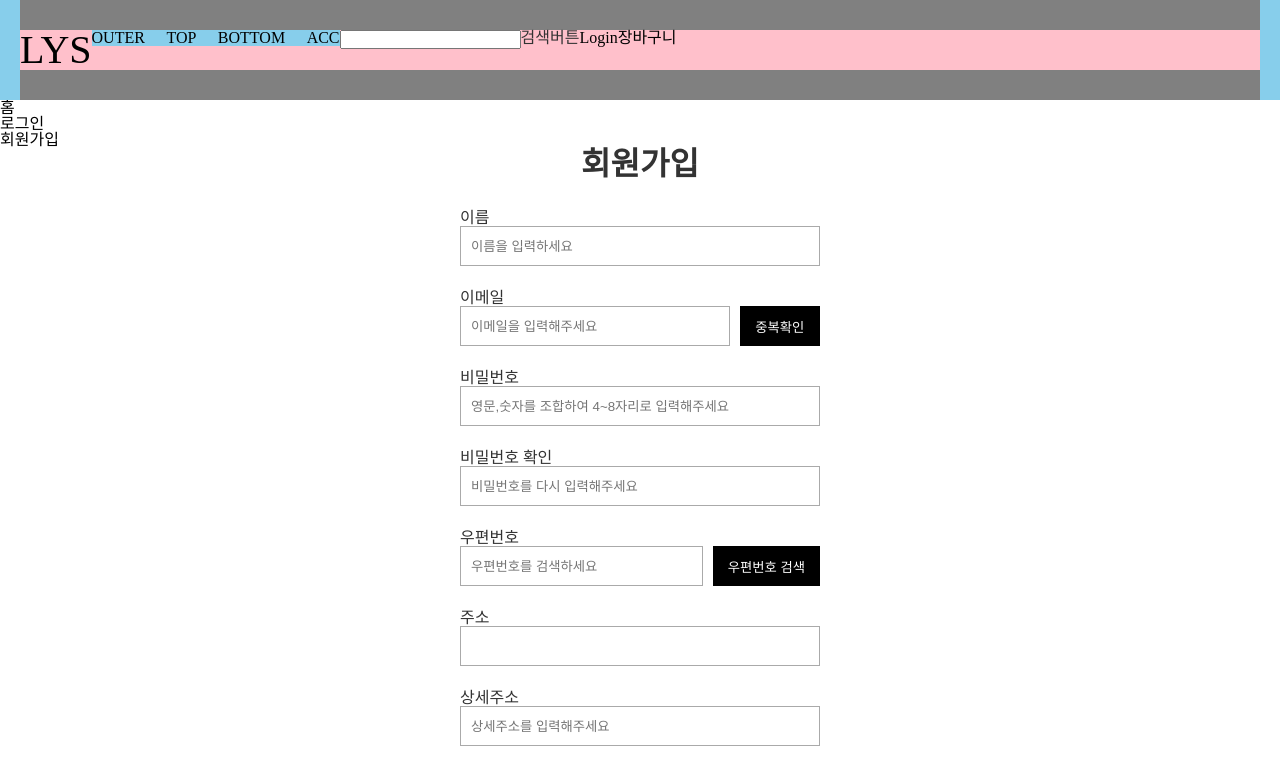
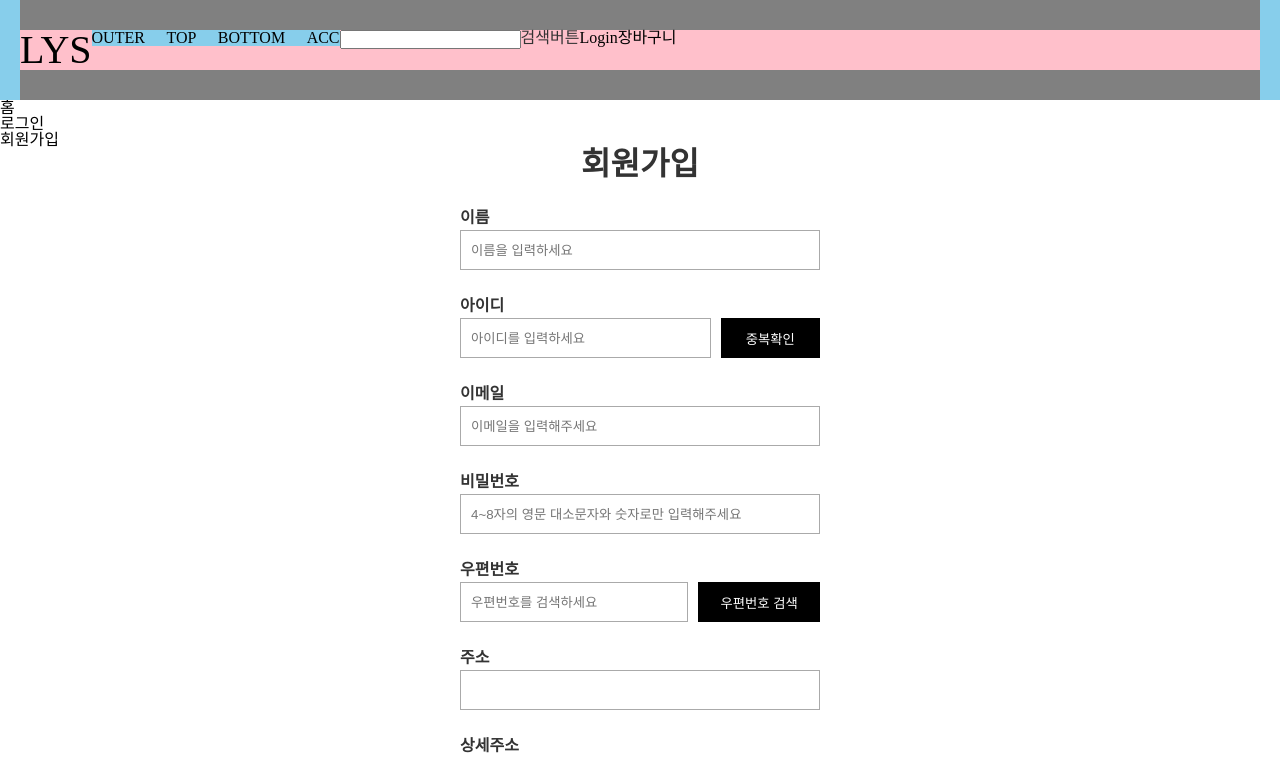
Before and after one commit to SuperMiniBeans/Front, a React (Create React App) app: page /join in a window 1280 px wide. Shown: the top 757 px of the page. Built offline with nearby package versions, Linux system fonts and the light colour scheme.

Commit message:
[ADD] 에러메세지 색상 추가, 스타일 수정 등등

```diff
--- a/src/pages/Join.js
+++ b/src/pages/Join.js
@@ -1,7 +1,7 @@
 import styled from "styled-components";
 import { useState } from "react";
 import axios from "axios";
-// import { response } from "express";
+import { useNavigate } from "react-router-dom";
 import { BtnBg } from "../styles/ButtonStyle";
 import { FlexBox } from "../styles/Layout";
 import Post from "../components/Post";
@@ -9,9 +9,10 @@ import Post from "../components/Post";
 function Join() {
   // 사용자 정보
   const [name, setName] = useState("");
+  const [id, setId] = useState("");
+  const [password, setPassword] = useState("");
+  // const [passwordConfirm, setPasswordConfirm] = useState("");
   const [email, setEmail] = useState("");
-  const [password, setPassword] = useState("");
-  const [passwordConfirm, setPasswordConfirm] = useState("");
   const [enroll_company, setEnroll_company] = useState({
     postcode: '',
     address1: '',
@@ -21,35 +22,47 @@ function Join() {
   const [phoneNumber, setphoneNumber] = useState("");
 
   // 에러 메세지
+  const [IdMessage, SetIdMessage] = useState("");
   const [emailMessage, setEmailMessage] = useState("");
   const [passwordMessage, setPasswordMessage] = useState("");
-  const [passwordConfirmMessage, setPasswordConfirmMessage] = useState("");
+  // const [passwordConfirmMessage, setPasswordConfirmMessage] = useState("");
   const [phoneNumMessage, setphoneNumMessage] = useState("");
-  // const [msgColor, setMsgColor] = useState("green");
+  const [idMsgColor, setIdMsgColor] = useState({color: "#F82A2A"});
+  const [emailMsgColor, setEmailMsgColor] = useState({color: "#F82A2A"});
+  const [pswMsgColor, setPswMsgColor] = useState({color: "#F82A2A"});
+  // const [pswConfirmMsgColor, setPswConfirmMsgColor] = useState({color: "#F82A2A"});
+  const [phoneNumMsgColor, setPhoneNumMsgColor] = useState({color: "#F82A2A"});
+
 
   // 주소 검색창 팝업
   const [popup, setPopup] = useState(false);
+
+  const navigate = useNavigate();
 
   // 사용자 이름 받기
   const userName = e => {
     setName(e.target.value);
   }
 
-  // 사용자 이메일 받기, 유효성 검사
-  const userEmail = e => {
-    setEmail(e.target.value);
-    const emailReg = /^[A-Za-z0-9]([-_.]?[A-Za-z0-9])*@[A-Za-z0-9]([-_.]?[A-Za-z0-9])*\.[A-Za-z]{2,3}$/;
+  // 사용자 아이디 받기
+  const userId = e => {
+    setId(e.target.value);
 
-    if (!emailReg.test(e.target.value)) {
-      setEmailMessage("잘못된 이메일 형식입니다");
+    const idReg = /^[A-Za-z0-9]{2,10}$/;
+    if (!idReg.test(e.target.value)) {
+      SetIdMessage("잘못된 아이디 형식입니다");
+      setIdMsgColor({color: '#F82A2A'});
+
     } else {
-      setEmailMessage("올바른 이메일 형식입니다");
+      SetIdMessage("올바른 아이디 형식입니다");
+      setIdMsgColor({color: '#84D270'});
+
     }
   }
 
-  // 이메일 중복 체크
-  function checkEmail() {
-    axios.get('/join')
+  // 아이디 중복 체크
+  function checkId() {
+    axios.post('/join')
       .then(response => {
         if(response.data === 1) {
           alert('이미 사용중인 아이디입니다');
@@ -65,20 +78,39 @@ function Join() {
     const passwordReg = /^[A-Za-z0-9]{4,8}$/;
 
     if (!passwordReg.test(e.target.value)) {
-      setPasswordMessage("잘못된 비밀번호 형식입니다");
+      setPasswordMessage("비밀번호는 4~8자의 영문 대소문자와 숫자로만 입력해주세요");
+      setPswMsgColor({color: '#F82A2A'});
     } else {
       setPasswordMessage("올바른 비밀번호 형식입니다");
+      setPswMsgColor({color: '#84D270'});
     }
   }
+  // 사용자 비밀번호 확인
+  // const userPasswordConfirm = e => {
+  //   setPasswordConfirm(e.target.value);
 
-  // 사용자 비밀번호 확인
-  const userPasswordConfirm = e => {
-    setPasswordConfirm(e.target.value);
+  //   if(password !== e.target.value) {
+  //     setPasswordConfirmMessage("입력한 비밀번호와 다릅니다");
+  //     pswConfirmMsgColor({color: '#F82A2A'});
 
-    if(password !== e.target.value) {
-      setPasswordConfirmMessage("입력한 비밀번호와 다릅니다");
+  //   } else {
+  //     setPasswordConfirmMessage("올바르게 입력되었습니다");
+  //     pswConfirmMsgColor({color: '#84D270'});
+
+  //   }
+  // }
+
+  // 사용자 이메일 받기, 유효성 검사
+  const userEmail = e => {
+    setEmail(e.target.value);
+    const emailReg = /^[A-Za-z0-9]([-_.]?[A-Za-z0-9])*@[A-Za-z0-9]([-_.]?[A-Za-z0-9])*\.[A-Za-z]{2,3}$/;
+
+    if (!emailReg.test(e.target.value)) {
+      setEmailMessage("잘못된 이메일 형식입니다");
+      setEmailMsgColor({color: '#F82A2A'});
     } else {
-      setPasswordConfirmMessage("올바르게 입력되었습니다");
+      setEmailMessage("올바른 이메일 형식입니다");
+      setEmailMsgColor({color: '#84D270'});
     }
   }
 
@@ -106,8 +138,10 @@ function Join() {
 
     if (!phonNumReg.test(e.target.value)) {
       setphoneNumMessage("올바른 형식이 아닙니다");
+      setPhoneNumMsgColor({color: '#F82A2A'});
     } else {
       setphoneNumMessage("올바르게 입력되었습니다");
+      setPhoneNumMsgColor({color: '#84D270'});
     }
   }
 
@@ -118,7 +152,7 @@ function Join() {
       name === "" ||
       email === "" ||
       password === "" ||
-      passwordConfirm === "" ||
+      // passwordConfirm === "" ||
       enroll_company.postcode === "" ||
       enroll_company.address1 === "" ||
       address2 === "" ||
@@ -128,129 +162,143 @@ function Join() {
     } else {
       axios.post('/join', {
         userName: name,
+        userId: id,
+        userPassword: password,
         userEmail: email,
-        userPassword: password,
         userAddressNumber: enroll_company.postcode,
         userAddress1: enroll_company.address1,
         userAddress2: address2,
         userAddress3: enroll_company.address3,
-        userPhoneNumber: phoneNumber,
+        // userPhoneNumber: phoneNumber,
       })
         .then(response => {
           alert(response.status + " 회원가입이 완료되었습니다.");
-          console.log('성공','이름:'+ name, '이메일:'+email,'비밀번호:'+password, '우편번호:'+enroll_company.postcode, '주소:'+enroll_company.address1, '상세주소:'+address2, '참고항목:'+enroll_company.address3, '휴대폰 번호:'+phoneNumber);
+          console.log('성공');
+          navigate('/join/joincomplete');
+
+          // console.log('성공','이름:'+ name, '이메일:'+email,'비밀번호:'+password, '우편번호:'+enroll_company.postcode, '주소:'+enroll_company.address1, '상세주소:'+address2, '참고항목:'+enroll_company.address3, '휴대폰 번호:'+phoneNumber);
         }).catch(error => {
           alert(error);
-          console.log('실패', '이름:'+ name, '이메일:'+email,'비밀번호:'+password, '우편번호:'+enroll_company.postcode, '주소:'+enroll_company.address1, '상세주소:'+address2, '참고항목:'+enroll_company.address3, '휴대폰 번호:'+phoneNumber);
+          console.log('실패');
+
+          // console.log('실패', '이름:'+ name, '이메일:'+email,'비밀번호:'+password, '우편번호:'+enroll_company.postcode, '주소:'+enroll_company.address1, '상세주소:'+address2, '참고항목:'+enroll_company.address3, '휴대폰 번호:'+phoneNumber);
         });
     }
   }
 
   return (
     <JoinWrapper>
-      <div className="Join">
       <TitleCenter><h2>회원가입</h2></TitleCenter>
 
       <FormWrap action="/join" method="POST">
         <ItemWrap>
-            <div>
+          <LabelWrap>
             <label>이름</label>
-            </div>
+          </LabelWrap>
           <div>
             <Input type="text" name="userName" value={name} placeholder="이름을 입력하세요" onChange={userName}></Input>
           </div>
         </ItemWrap>
 
-          <ItemWrap className="ItemWrap">
-            <div>
-              <label>이메일</label>
-            </div>
+        <ItemWrap>
+          <LabelWrap>
+            <label>아이디</label>
+          </LabelWrap>
           <div>
             <FlexBox>
-                <EmailInput type="text" name="userEmail" value={email} placeholder="이메일을 입력해주세요" onChange={userEmail}></EmailInput>
-                <EmailChkBtn onClick={checkEmail} style={{width: '90px'}}>중복확인</EmailChkBtn>
+              <IdInput type="text" name="userId" value={id} placeholder="아이디를 입력하세요" maxLength={8} onChange={userId}></IdInput>
+              <IdChkBtn onClick={checkId}>중복확인</IdChkBtn>
             </FlexBox>
-              <div><span>{emailMessage}</span></div>
+            <div><ErrMsg style={idMsgColor}>{IdMessage}</ErrMsg></div>
           </div>
         </ItemWrap>
 
         <ItemWrap>
+          <LabelWrap>
+            <label>이메일</label>
+          </LabelWrap>
           <div>
-              <label>비밀번호</label>
-            </div>
-            <div>
-              <Input
-                type="password" name="userPassword" value={password} placeholder="영문,숫자를 조합하여 4~8자리로 입력해주세요" maxLength={8} onChange={userPassword} ></Input>
-              <div><span>{passwordMessage}</span></div>
+            <Input type="text" name="userEmail" value={email} placeholder="이메일을 입력해주세요" onChange={userEmail}></Input>
+            <div><ErrMsg style={emailMsgColor}>{emailMessage}</ErrMsg></div>
           </div>
         </ItemWrap>
 
         <ItemWrap>
-            <div>
-              <label>비밀번호 확인</label>
-            </div>
+          <LabelWrap>
+            <label>비밀번호</label>
+          </LabelWrap>
           <div>
             <Input
-                type="password" name="userPasswordConfirm" value={passwordConfirm} placeholder="비밀번호를 다시 입력해주세요" maxLength={8} onChange={userPasswordConfirm}></Input>
-              <div><span>{passwordConfirmMessage}</span></div>
+              type="password" name="userPassword" value={password} placeholder="4~8자의 영문 대소문자와 숫자로만 입력해주세요" maxLength={8} onChange={userPassword} ></Input>
+            <div><ErrMsg style={pswMsgColor}>{passwordMessage}</ErrMsg></div>
           </div>
         </ItemWrap>
 
+        {/* <ItemWrap>
+          <LabelWrap>
+            <label>비밀번호 확인</label>
+          </LabelWrap>
+          <div>
+            <Input
+              type="password" value={passwordConfirm} placeholder="비밀번호를 다시 입력해주세요" maxLength={8} onChange={userPasswordConfirm}></Input>
+            <div><ErrMsg style={msgColor}>{passwordConfirmMessage}</ErrMsg></div>
+          </div>
+        </ItemWrap> */}
+
         <ItemWrap>
-            <div>
+          <LabelWrap>
             <label>우편번호</label>
-            </div>
+          </LabelWrap>
           <div>
             <FlexBox>
               <PostcodeInput type="number" name="userAddressNumber" value={enroll_company.postcode} placeholder="우편번호를 검색하세요" onChange={handleInput} readOnly></PostcodeInput>
-                <AdrSearchBtn onClick={handleComplete} style={{width: '120px'}}>우편번호 검색</AdrSearchBtn>
+              <AdrSearchBtn onClick={handleComplete}>우편번호 검색</AdrSearchBtn>
             </FlexBox>
             {popup && <Post company={enroll_company} setcompany={setEnroll_company}></Post>}
           </div>
         </ItemWrap>
 
         <ItemWrap>
-            <div>
+          <LabelWrap>
             <label>주소</label>
-            </div>
+          </LabelWrap>
           <div>
             <Input type="text" name="userAddress1" value={enroll_company.address1} onChange={handleInput} readOnly></Input>
           </div>
         </ItemWrap>
 
         <ItemWrap>
-            <div>
+          <LabelWrap>
             <label>상세주소</label>
-            </div>
+          </LabelWrap>
           <div>
             <Input type="text" name="userAddress2" value={address2} placeholder="상세주소를 입력해주세요" onChange={userAddress2} ></Input>
           </div>
         </ItemWrap>
 
         <ItemWrap>
-            <div>
+          <LabelWrap>
             <label>참고항목</label>
-            </div>
+          </LabelWrap>
           <div>
             <Input type="text" name="userAddress3" value={enroll_company.address3} onChange={handleInput}></Input>
           </div>
         </ItemWrap>
 
         <ItemWrap>
-            <div>
+          <LabelWrap>
             <label>휴대폰 번호</label>
-            </div>
+          </LabelWrap>
           <div>
             <Input type="text" name="userPhoneNumber" value={phoneNumber} placeholder="숫자만 입력해주세요" onChange={userPhoneNumber} ></Input>
-              <div><span>{phoneNumMessage}</span></div>
+            <div><ErrMsg style={phoneNumMsgColor}>{phoneNumMessage}</ErrMsg></div>
           </div>
         </ItemWrap>
       </FormWrap>
 
       <JoinBtn type="submit" onClick={SignUp}>회원가입</JoinBtn>
-      </div>
     </JoinWrapper>
-  );
+  )
 }
 
 /* 스타일 정의 */
@@ -273,7 +321,12 @@ const FormWrap = styled.div`
 `;
 
 const ItemWrap = styled.div`
-  height: 80px;
+  height: 88px;
+`
+
+const LabelWrap = styled.div`
+  margin-bottom: 4px;
+  font-weight: 600;
 `
 
 const Input = styled.input`
@@ -283,20 +336,24 @@ const Input = styled.input`
   border: 1px solid #aaa;
 `
 
-const EmailInput = styled.input`
+const ErrMsg = styled.span`
+  font-size: 14px;
+`
+
+const IdInput = styled.input`
   width: 300px;
   height: 40px;
   padding-left: 10px;
   border: 1px solid #aaa;
 `
 
-const EmailChkBtn = styled(BtnBg)`
+const IdChkBtn = styled(BtnBg)`
   margin-left: 10px;
   width: 120px;
 `
 
 const PostcodeInput = styled.input`
-  width: 270px;
+  width: 254px;
   height: 40px;
   padding-left: 10px;
   border: 1px solid #aaa;
@@ -304,7 +361,7 @@ const PostcodeInput = styled.input`
 
 const AdrSearchBtn = styled(BtnBg)`
   margin-left: 10px;
-  width: 120px;
+  width: 136px;
 `
 
 const JoinBtn = styled(BtnBg)`
--- a/src/pages/Login.js
+++ b/src/pages/Login.js
@@ -1,19 +1,23 @@
 import styled from "styled-components";
 // import axios from "axios";
 import { useEffect, useState } from "react";
-import { useNavigate } from "react-router-dom";
+import { Link, useNavigate } from "react-router-dom";
 import axios from "axios";
 import { useCookies } from "react-cookie";
-import { FlexBox, FlexBoxSB } from "../styles/Layout";
+import { FlexBox, FlexBoxSB, FlexBoxCol } from "../styles/Layout";
 import { BtnBg, BtnBorder } from "../styles/ButtonStyle";
 
 
 function Login() {
-  const [email, setEmail] = useState("");
+  const [id, setId] = useState("");
   const [password, setPassword] = useState("");
 
-  const [emailMessage, setEmailMessage] = useState("");
+  const [IdMessage, SetIdMessage] = useState("");
   const [passwordMessage, setPasswordMessage] = useState("");
+
+  const [idMsgColor, setIdMsgColor] = useState({color: "red"});
+  const [pswMsgColor, setPswMsgColor] = useState({color: "red"});
+
 
   /* 쿠키에 저장할 값 */
   const [cookies, setCookie, removeCookie] = useCookies(["rememberUserId"]);
@@ -21,36 +25,40 @@ function Login() {
 
   const navigate = useNavigate();
 
-  /* 아이디 유효성 검사 */
-  const userEmail = e => {
-    setEmail(e.target.value);
+  // 사용자 아이디 받기
+  const userId = e => {
+    setId(e.target.value);
 
-    const emailReg = /^[A-Za-z0-9]([-_.]?[A-Za-z0-9])*@[A-Za-z0-9]([-_.]?[A-Za-z0-9])*\.[A-Za-z]{2,3}$/;
+    const idReg = /^[A-Za-z0-9]{2,10}$/;
+    if (!idReg.test(e.target.value)) {
+      SetIdMessage("잘못된 아이디 형식입니다");
+      setIdMsgColor({color: '#F82A2A'});
 
-    if (!emailReg.test(e.target.value)) {
-      setEmailMessage("잘못된 이메일 형식입니다");
     } else {
-      setEmailMessage("올바른 이메일 형식입니다");
+      SetIdMessage("올바른 아이디 형식입니다");
+      setIdMsgColor({color: '#84D270'});
+
     }
   }
 
-  /* 비밀번호 유효성 검사 */
+ // 사용자 비밀번호 받기, 유효성 검사
   const userPassword = e => {
   setPassword(e.target.value);
-
   const passwordReg = /^[A-Za-z0-9]{4,8}$/;
 
   if (!passwordReg.test(e.target.value)) {
-      setPasswordMessage("잘못된 비밀번호 형식입니다");
+    setPasswordMessage("비밀번호는 4~8자의 영문 대소문자와 숫자로만 입력해주세요");
+    setPswMsgColor({color: '#F82A2A'});
   } else {
     setPasswordMessage("올바른 비밀번호 형식입니다");
+    setPswMsgColor({color: '#84D270'});
   }
 }
 
   // 아이디 저장 쿠키 설정
   useEffect(() => {
     if(cookies.rememberUserId !== undefined) {
-      setEmail(cookies.rememberUserId);
+      setId(cookies.rememberUserId);
       setrememberId(true);
     }
   }, []);
@@ -70,15 +78,15 @@ function Login() {
   // 로그인 버튼 클릭시 실행될 작업
   function SignIn() {
     axios.post('/login', {
-      userEmail: email,
+      userId: id,
       userPassword: password
     })
       .then(response => {
         alert(response.status + "로그인이 완료되었습니다.");
-        console.log(email, password);
+        console.log(id, password);
         navigate('/');
       }).catch(error => {
-        console.log(email, password);
+        console.log(id, password);
         alert(error);
       });
   }
@@ -89,23 +97,25 @@ function Login() {
 
       <FormWrap action="/login" method="POST">
         <ItemWrap>
+          <LabelWrap>
+            <label>아이디</label>
+          </LabelWrap>
           <div>
-            <label>이메일</label>
-          </div>
-          <div className="inputWrap">
-            <Input type="text" value={email} placeholder="이메일을 입력해주세요" onChange={userEmail}></Input>
-            <p>{emailMessage}</p>
+            <FlexBox>
+              <Input type="text" name="userId" value={id} placeholder="아이디를 입력하세요" maxLength={8} onChange={userId}></Input>
+            </FlexBox>
+            <div><ErrMsg style={idMsgColor}>{IdMessage}</ErrMsg></div>
           </div>
         </ItemWrap>
 
         <ItemWrap>
-          <div>
+          <LabelWrap>
             <label>비밀번호</label>
-          </div>
+          </LabelWrap>
           <div>
             <Input
-              type="password" value={password} placeholder="비밀번호를 입력해주세요" maxLength={8} onChange={userPassword}></Input>
-            <p>{passwordMessage}</p>
+              type="password" name="userPassword" value={password} placeholder="4~8자의 영문 대소문자와 숫자로만 입력해주세요" maxLength={8} onChange={userPassword} ></Input>
+            <div><ErrMsg style={pswMsgColor}>{passwordMessage}</ErrMsg></div>
           </div>
         </ItemWrap>
 
@@ -113,15 +123,17 @@ function Login() {
           <div>
             <input type="checkbox" name="saveId" onChange={e => handleOnCheck(e)} checked={rememberId}></input> 아이디 저장
           </div>
-          <FlexBox style={{'color': 'grey'}}>
-            <div><p>아이디 찾기</p></div>
+          <FlexBox>
+            <div onClick={() => navigate('/search/id')}><p><Link to='search/id'>아이디 찾기</Link></p></div>
             <div><span>&nbsp;|&nbsp;</span></div>
-            <div><p>비밀번호 재설정</p></div>
+            <div onClick={() => navigate('/search/pw/check')}><p><Link to='search/pw/check'>비밀번호 재설정</Link></p></div>
           </FlexBox>
         </FlexBoxSB>
 
+        <FlexBoxCol>
           <BtnBg type="submit" onClick={SignIn}>로그인</BtnBg>
           <BtnBorder type="submit" onClick={goJoin}>회원가입</BtnBorder>
+        </FlexBoxCol>
       </FormWrap>
 
 
@@ -151,6 +163,11 @@ const ItemWrap = styled.div`
   height: 88px;
 `
 
+const LabelWrap = styled.div`
+  margin-bottom: 4px;
+  font-weight: 600;
+`
+
 const Input = styled.input`
   width: 100%;
   height: 40px;
@@ -158,4 +175,8 @@ const Input = styled.input`
   border: 1px solid #aaa;
 `
 
+const ErrMsg = styled.span`
+  font-size: 14px;
+`
+
 export default Login;
```
Lines whose indentation alone changed are shown as unchanged.
